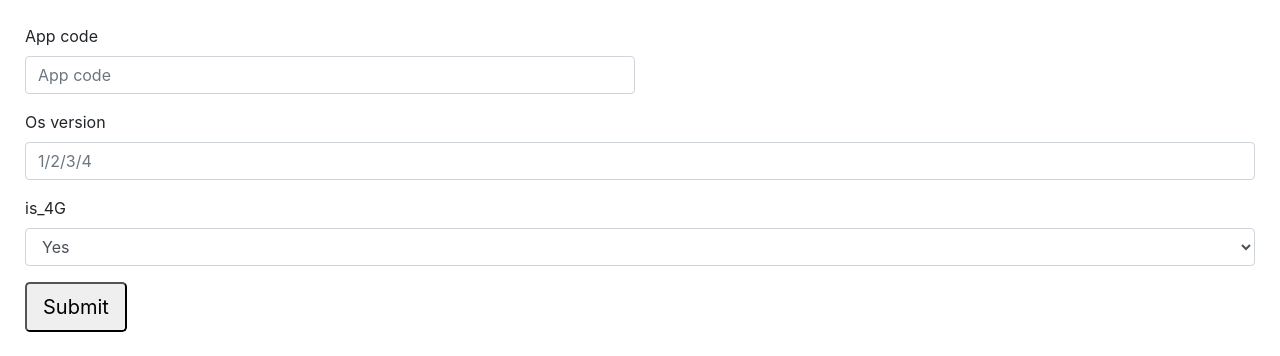
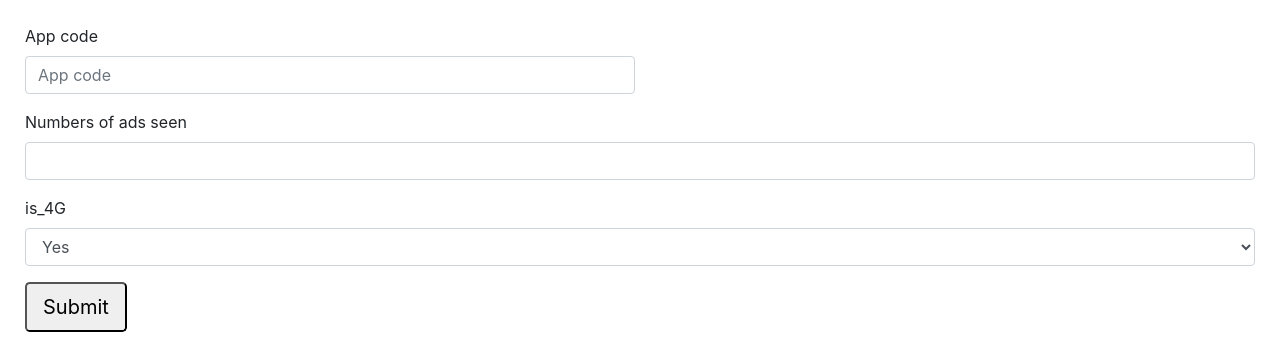
Before and after one commit to jeffrykhosasi/tubesAIB, a Flask app: page / in a window 1280 px wide. Shown: the part 134-490 px from the top of the page. Run offline with Flask 2, Linux system fonts and the light colour scheme; parts of the project's set-up code (start-up, migrations or seed data) failed here and were passed over; some libraries are stand-ins or nearby versions.

Commit message:
working version

```diff
--- a/app.py
+++ b/app.py
@@ -2,9 +2,10 @@ import pandas as pd
 from flask import Flask, jsonify, request, render_template
 import pickle
 import lightgbm
+import sys
 
 # Load model
-model = pickle.load(open('lgb_model.pkl', 'rb'))
+model = pickle.load(open('lgbmc_model.sav', 'rb'))
 
 # App
 app = Flask(__name__)
@@ -16,22 +17,26 @@ def home():
 
 @app.route('/', methods=['POST'])
 def predict():
-    # get data
-    data = request.get_json(force=True)
 
-    # convert data into dataframe
-    data.update((x, [y]) for x, y in data.items())
-    data_df = pd.DataFrame.from_dict(data)
+    # get data from form
+    # ----
+    # needed data is based on the model. the current lgbmc_model.sav used has 3 features: is_4G, n_ad_seen, app_code_count_n,
+    # thus we ask user to input these 3 attributes and take it from the form.
+    # ----
+    # there is a need to explicitly change the type of the object to create a proper dataframe to be used in the model
+    is_4g = int(request.form['is_4g'])
+    app_code_count_n = int(request.form['app_code_count_n'])
+    n_ad_seen = int(request.form['n_ad_seen'])
 
-    # predictions
-    result = model.predict(data_df)
+    # prepare data as a dataframe for input
+    data = [[is_4g, n_ad_seen, app_code_count_n]]
+    data = pd.DataFrame(data, columns = ['is_4G','n_ad_seen','app_code_count_n'])
 
-    # send back to browser
-    output = {'results': int(result[0])}
+    # predict
+    result = model.predict_proba(data)[:,1]
 
-    # return data
-    return jsonify(results=output)
-
+    # return prediction result
+    return jsonify({'result': result.tolist()})
 
 if __name__ == '__main__':
-    app.run(port=5000, debug=True)
+    app.run(port=5000, debug=False)
--- a/templates/home.html
+++ b/templates/home.html
@@ -1,29 +1,32 @@
 <!DOCTYPE html>
 <html lang="en" dir="ltr">
+
 <head>
   <meta charset="utf-8">
-    <link rel="stylesheet" href="https://stackpath.bootstrapcdn.com/bootstrap/4.3.1/css/bootstrap.min.css" integrity="sha384-ggOyR0iXCbMQv3Xipma34MD+dH/1fQ784/j6cY/iJTQUOhcWr7x9JvoRxT2MZw1T" crossorigin="anonymous">
-    <title>Flask Tutorial</title>
+  <link rel="stylesheet" href="https://stackpath.bootstrapcdn.com/bootstrap/4.3.1/css/bootstrap.min.css"
+    integrity="sha384-ggOyR0iXCbMQv3Xipma34MD+dH/1fQ784/j6cY/iJTQUOhcWr7x9JvoRxT2MZw1T" crossorigin="anonymous">
+  <title>Clicked Ads Prediction</title>
 </head>
+
 <body>
   <h1 style="padding-top: 20px;display: flex;justify-content: center;">Clicked Ads Prediction</h1>
-    <br/>
-    <hr/>
+  <br />
+  <hr />
   <p></p>
-    <form style="padding: 25px">
+  <form style="padding: 25px" action='/' method="POST">
     <div class="form-row">
       <div class="form-group col-md-6">
         <label for="appcode">App code</label>
-          <input type="number" required="required" class="form-control" id="appcode" placeholder="App code">
+        <input name = "app_code_count_n" type="number" required="required" class="form-control" id="app_code_count_n" placeholder="App code">
       </div>
     </div>
     <div class="form-group">
-        <label for="osversion">Os version</label>
-        <input type="number" required="required" class="form-control" id="osversion" placeholder="1/2/3/4">
+      <label for="osversion">Numbers of ads seen</label>
+      <input name="n_ad_seen" type="number" required="required" class="form-control" id="n_ad_seen">
     </div>
     <div class="form-group">
       <label for="is4g">is_4G</label>
-          <select id="is4g" class="form-control">
+      <select name = "is_4g" id="is4g" class="form-control">
         <option selected id="yes" value=1>Yes</option>
         <option id="no" value=0>No</option>
       </select>
@@ -31,4 +34,5 @@
     <button type="submit" class="btn-lg">Submit</button>
   </form>
 </body>
+
 </html>
```
Also changed, not shown: 2 other files. Lines whose indentation alone changed are shown as unchanged.
